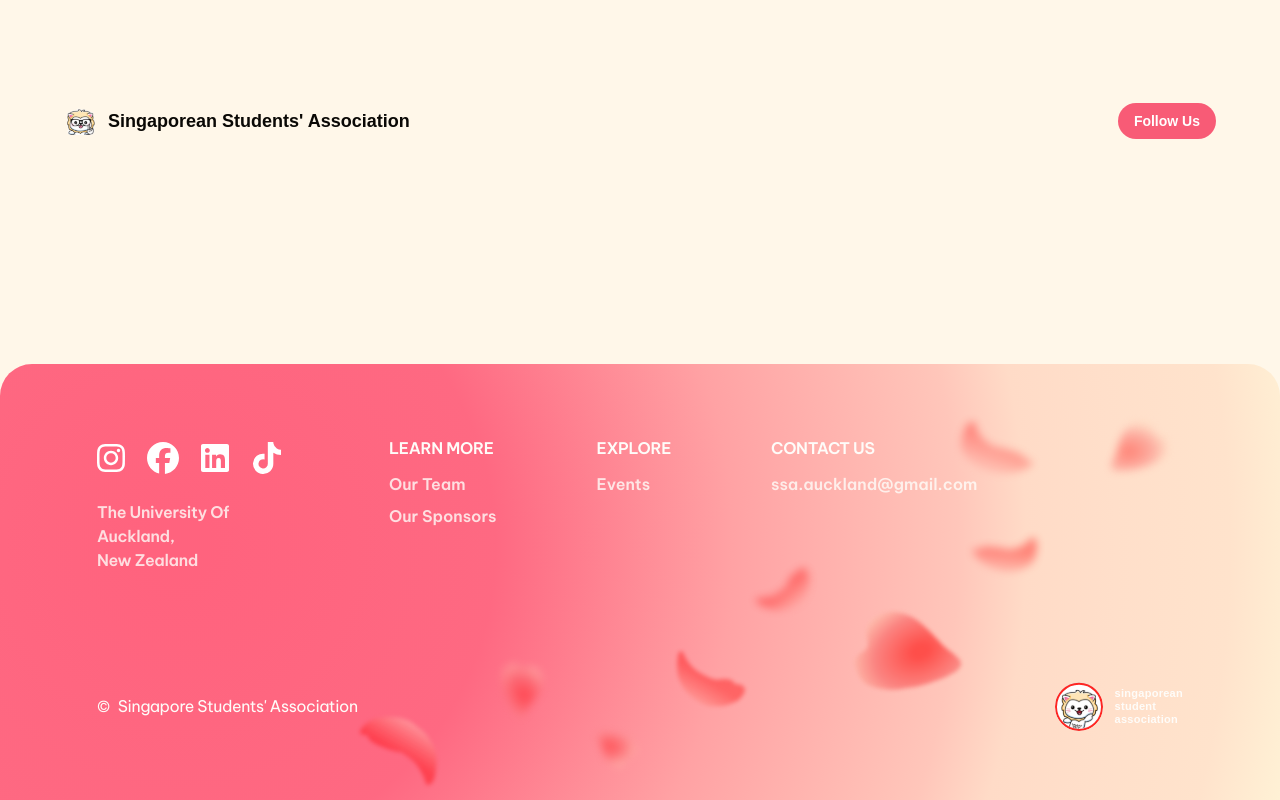
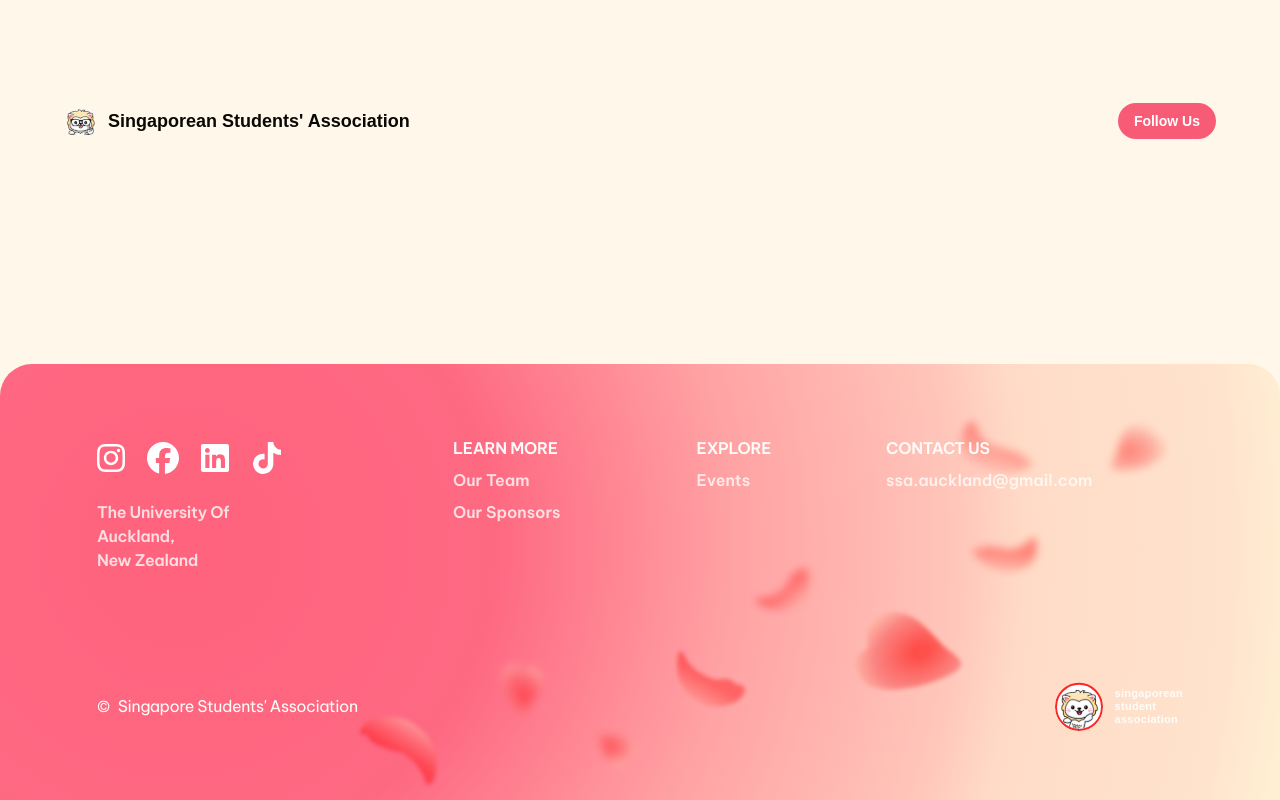
Before and after one commit to UoaWDCC/ssa, a Next.js app in the folder web/: page / in a window 1280 px wide. Shown: the part 2689-3489 px from the top of the page. Built offline with nearby package versions, Linux system fonts and the light colour scheme; no server answers; a web font is replaced by a local one.

Commit message:
added hover animations

```diff
--- a/web/src/components/Footer.tsx
+++ b/web/src/components/Footer.tsx
@@ -1,28 +1,97 @@
+import type { ReactNode } from 'react'
 import Image from 'next/image'
 import Link from 'next/link'
-import { FaInstagram, FaFacebook, FaLinkedin, FaTiktok } from 'react-icons/fa6'
+import {
+  FaInstagram,
+  FaFacebook,
+  FaLinkedin,
+  FaTiktok,
+  FaArrowRightLong,
+} from 'react-icons/fa6'
+
+type AnimatedFooterLinkProps = {
+  href: string
+  children: ReactNode
+}
+
+function AnimatedFooterLink({ href, children }: AnimatedFooterLinkProps) {
+  const className = `
+    group relative inline-flex w-fit items-center
+    overflow-hidden pr-9
+    text-ssa-white/80
+    font-be-vietnam-pro font-semibold
+    transition-colors duration-300 ease-out
+    hover:text-ssa-white
+    focus-visible:text-ssa-white
+    focus-visible:outline-none
+  `
+
+  const content = (
+    <>
+      <FaArrowRightLong
+        aria-hidden="true"
+        className="
+          pointer-events-none
+          absolute left-0
+          h-5 w-6
+          -translate-x-full opacity-0
+          transition-all duration-300 ease-out
+          group-hover:translate-x-0
+          group-hover:opacity-100
+          group-focus-visible:translate-x-0
+          group-focus-visible:opacity-100
+        "
+      />
+
+      <span
+        className="
+          whitespace-nowrap
+          transition-transform duration-300 ease-out
+          group-hover:translate-x-9
+          group-focus-visible:translate-x-9
+        "
+      >
+        {children}
+      </span>
+    </>
+  )
+
+  if (href.startsWith('/')) {
+    return (
+      <Link href={href} className={className}>
+        {content}
+      </Link>
+    )
+  }
+
+  return (
+    <a href={href} className={className}>
+      {content}
+    </a>
+  )
+}
 
 export default function Footer() {
   const socialLinks = [
     {
       label: 'Instagram',
       href: 'https://www.instagram.com/ssa.auckland/',
-      icon: <FaInstagram className="w-8 h-8" />,
+      icon: <FaInstagram className="h-8 w-8" />,
     },
     {
       label: 'Facebook',
       href: 'https://www.facebook.com/AucklandSSA/',
-      icon: <FaFacebook className="w-8 h-8" />,
+      icon: <FaFacebook className="h-8 w-8" />,
     },
     {
       label: 'LinkedIn',
       href: 'https://nz.linkedin.com/company/ssaauckland',
-      icon: <FaLinkedin className="w-8 h-8" />,
+      icon: <FaLinkedin className="h-8 w-8" />,
     },
     {
       label: 'TikTok',
       href: 'https://www.tiktok.com/@ssa.auckland',
-      icon: <FaTiktok className="w-8 h-8" />,
+      icon: <FaTiktok className="h-8 w-8" />,
     },
   ]
 
@@ -30,11 +99,10 @@ export default function Footer() {
     <footer className="w-full">
       <div
         className="
-          relative overflow-hidden rounded-t-[32px]
-          px-6 md:px-12 lg:px-[97px]
-          pt-10 md:pt-14 lg:pt-[72px]
-          pb-8 md:pb-12 lg:pb-[69px]
-          w-full
+          relative w-full overflow-hidden rounded-t-[32px]
+          px-6 pb-8 pt-10
+          md:px-12 md:pb-12 md:pt-14
+          lg:px-[97px] lg:pb-[69px] lg:pt-[72px]
         "
         style={{
           background:
@@ -47,14 +115,19 @@ export default function Footer() {
           aria-hidden="true"
           width={854}
           height={416}
-          className="pointer-events-none absolute top-[27px] right-[24px] hidden w-[520px] lg:right-[97px] lg:block lg:w-[854px]"
+          className="
+            pointer-events-none
+            absolute right-[24px] top-[27px]
+            hidden w-[520px]
+            lg:right-[97px] lg:block lg:w-[854px]
+          "
         />
 
         {/* Main content */}
         <div className="relative flex flex-col gap-10 md:flex-row md:flex-wrap md:items-start lg:gap-x-24 xl:gap-x-[100px]">
           {/* Social links + address */}
           <div className="flex flex-col gap-5">
-            <div className="flex gap-2 -ml-2">
+            <div className="-ml-2 flex gap-2">
               {socialLinks.map(({ href, icon, label }) => (
                 <a
                   key={label}
@@ -63,15 +136,16 @@ export default function Footer() {
                   target="_blank"
                   rel="noopener noreferrer"
                   className="
-                    w-11 h-11 rounded-xl flex items-center justify-center
-                    text-white bg-transparent
+                    flex h-11 w-11 items-center justify-center
+                    rounded-xl bg-transparent text-white
                   "
                 >
                   {icon}
                 </a>
               ))}
             </div>
-            <p className="text-ssa-white/80 font-be-vietnam-pro font-semibold text-base leading-6 tracking-[-0.02em]">
+
+            <p className="font-be-vietnam-pro text-base font-semibold leading-6 tracking-[-0.02em] text-ssa-white/80">
               The University Of
               <br />
               Auckland,
@@ -81,63 +155,46 @@ export default function Footer() {
           </div>
 
           {/* Nav links */}
-          <div className="flex flex-col gap-3">
-            <p className="text-ssa-white font-be-vietnam-pro font-semibold text-base leading-6 uppercase tracking-[-0.02em]">
+          <div className="flex flex-col gap-2 md:ml-10 lg:ml-16">
+            <p className="font-be-vietnam-pro text-base font-semibold uppercase leading-6 tracking-[-0.02em] text-ssa-white">
               Learn More
             </p>
-            <nav className="flex flex-col gap-2">
-              {/* TODO: Figma spec = Inter 600. Using Be Vietnam Pro until Inter is added to theme */}
-              <Link
-                href="/about"
-                className="text-ssa-white/80 font-be-vietnam-pro font-semibold"
-              >
-                Our Team
-              </Link>
-              {/* TODO: Figma spec = Inter 600. Using Be Vietnam Pro until Inter is added to theme */}
-              <Link
-                href="/sponsors"
-                className="text-ssa-white/80 font-be-vietnam-pro font-semibold"
-              >
+
+            <nav className="flex flex-col items-start gap-2">
+              <AnimatedFooterLink href="/about">Our Team</AnimatedFooterLink>
+
+              <AnimatedFooterLink href="/sponsors">
                 Our Sponsors
-              </Link>
+              </AnimatedFooterLink>
             </nav>
           </div>
 
           {/* Explore */}
-          <div className="flex flex-col gap-3">
-            <p className="text-ssa-white font-be-vietnam-pro font-semibold text-base leading-6 uppercase tracking-[-0.02em]">
+          <div className="flex flex-col gap-2">
+            <p className="font-be-vietnam-pro text-base font-semibold uppercase leading-6 tracking-[-0.02em] text-ssa-white">
               Explore
             </p>
-            <nav className="flex flex-col gap-2">
-              {/* TODO: Figma spec = Inter 600. Using Be Vietnam Pro until Inter is added to theme */}
-              <Link
-                href="/events"
-                className="text-ssa-white/80 font-be-vietnam-pro font-semibold"
-              >
-                Events
-              </Link>
+
+            <nav className="flex flex-col items-start gap-2">
+              <AnimatedFooterLink href="/events">Events</AnimatedFooterLink>
             </nav>
           </div>
 
           {/* Contact Us */}
-          <div className="flex flex-col gap-3">
-            <p className="text-ssa-white font-be-vietnam-pro font-semibold text-base leading-6 uppercase tracking-[-0.02em]">
+          <div className="flex flex-col gap-2">
+            <p className="font-be-vietnam-pro text-base font-semibold uppercase leading-6 tracking-[-0.02em] text-ssa-white">
               Contact Us
             </p>
-            {/* TODO: Figma spec = Inter 600. Using Be Vietnam Pro until Inter is added to theme */}
-            <a
-              href="mailto:ssa.auckland@gmail.com"
-              className="text-ssa-white/80 font-be-vietnam-pro font-semibold break-all"
-            >
+
+            <AnimatedFooterLink href="mailto:ssa.auckland@gmail.com">
               ssa.auckland@gmail.com
-            </a>
+            </AnimatedFooterLink>
           </div>
         </div>
 
         {/* Bottom bar */}
-        <div className="relative mt-16 md:mt-20 lg:mt-[110px] flex flex-col md:flex-row items-start md:items-center justify-between gap-4">
-          {/* TODO: Figma spec = Inter 400, tracking -0.4px. Using Be Vietnam Pro until Inter is added to theme */}
-          <div className="flex items-center gap-2 text-ssa-white font-be-vietnam-pro font-normal text-base leading-6 tracking-[-0.4px]">
+        <div className="relative mt-16 flex flex-col items-start justify-between gap-4 md:mt-20 md:flex-row md:items-center lg:mt-[110px]">
+          <div className="flex items-center gap-2 font-be-vietnam-pro text-base font-normal leading-6 tracking-[-0.4px] text-ssa-white">
             <span className="leading-none">©</span>
             <span>Singapore Students&apos; Association</span>
           </div>
@@ -151,7 +208,8 @@ export default function Footer() {
               height={48}
               className="rounded-full object-cover"
             />
-            <span className="text-ssa-white font-averia font-semibold text-[11px] leading-[1.2] tracking-wide lowercase">
+
+            <span className="font-averia text-[11px] font-semibold lowercase leading-[1.2] tracking-wide text-ssa-white">
               singaporean
               <br />
               student
```
